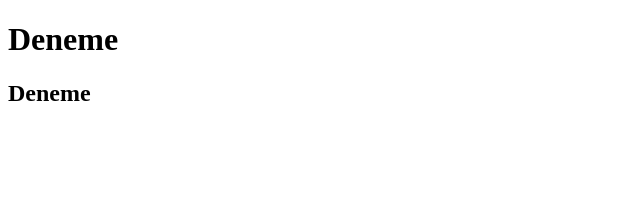
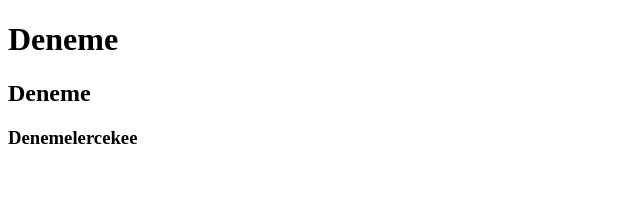
Before and after one commit to sinemsevimlikurt/Apple, a React (Vite) app in the folder Apple/: page / in a window 1280 px wide. Shown: the top 217 px of the page, without its empty margins (0-640 px from the left). Built offline with nearby package versions, Linux system fonts and the light colour scheme.

Commit message:
Denemeye devam

```diff
--- a/Apple/src/App.jsx
+++ b/Apple/src/App.jsx
@@ -6,6 +6,7 @@ function App() {
     <>
       <h1>Deneme</h1>
       <h2>Deneme</h2>
+      <h3>Denemelercekee</h3>
     </>
   )
 }
```
